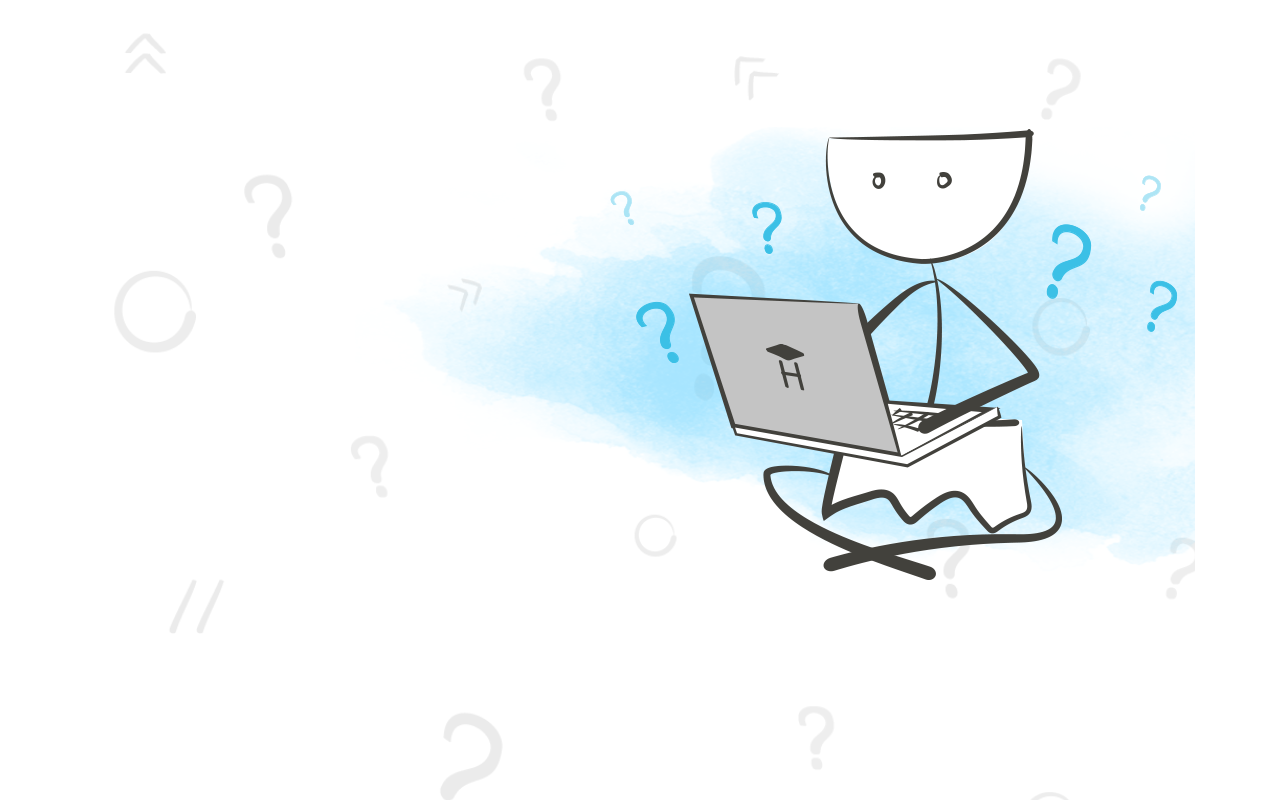
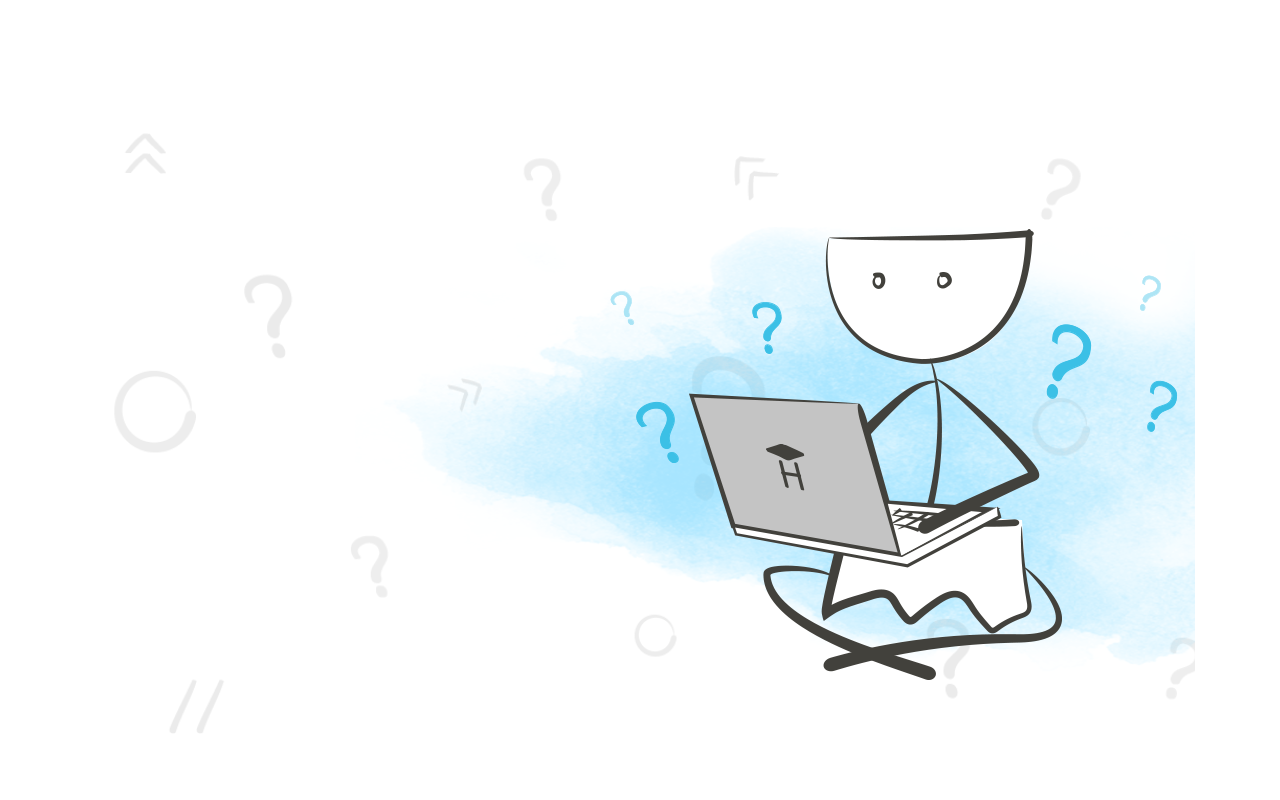
Before and after one commit to LainVellio/Designer-Project-HTML-CSS-Hexlet, a website: page src/index.html in a window 1280 px wide. Shown: the top 800 px of the page. Drawn offline with Linux system fonts and the light colour scheme.

Commit message:
fix section

```diff
--- a/src/index.html
+++ b/src/index.html
@@ -12,7 +12,7 @@
 
 <body>
     <header>
-        <section class="section-width">
+        <section class="section">
             <div class="bg-before">
                 <div class="main-image">
                     <img src="images/main.png" alt="Main Image">
--- a/src/styles/style.css
+++ b/src/styles/style.css
@@ -6,8 +6,10 @@ header {
   width: 100%;
   }
 
- .section-width {
+ .section {
   width: 1110px;
+  margin-top: 100px;
+  margin-bottom: 100px;
   overflow: hidden;
   }
 
```
